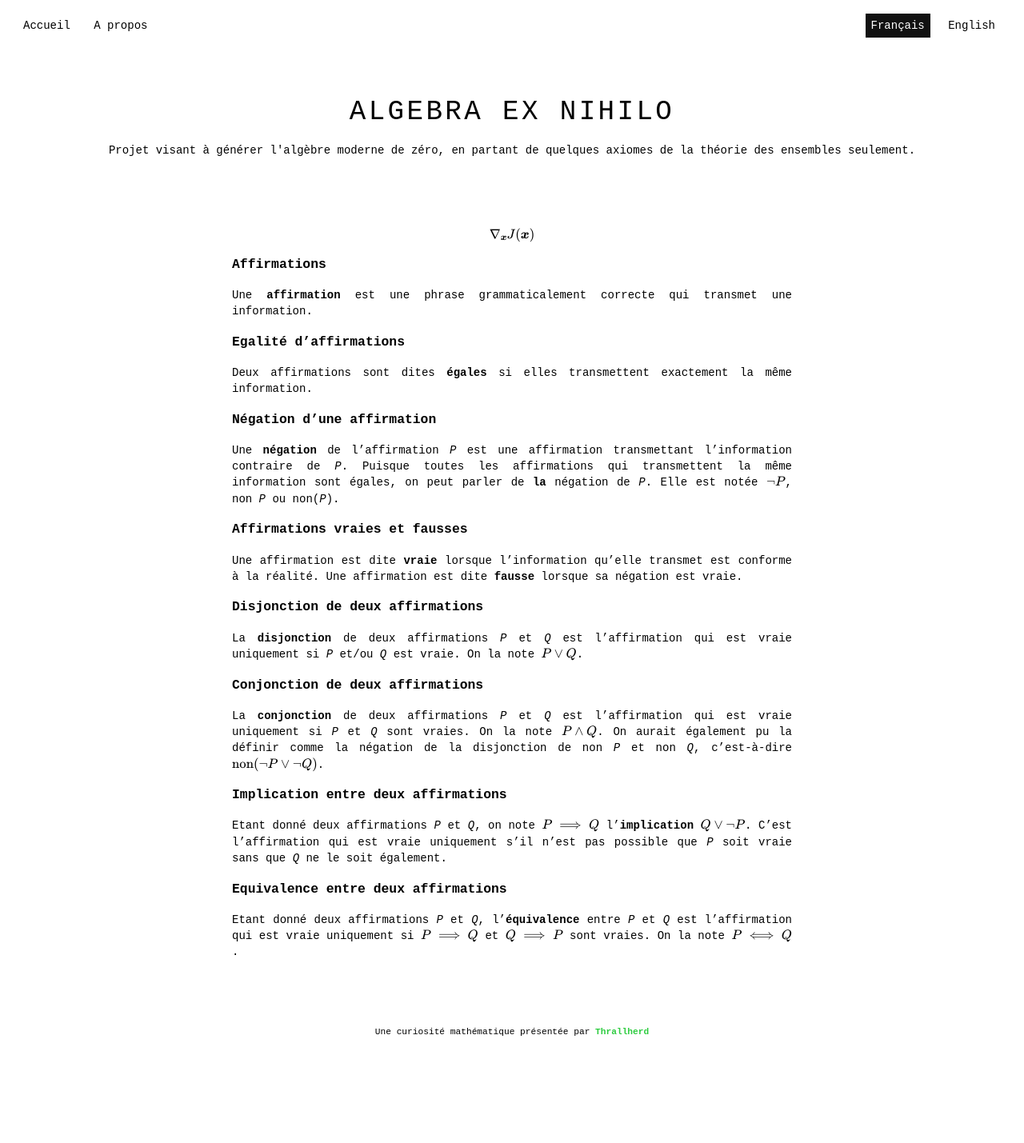
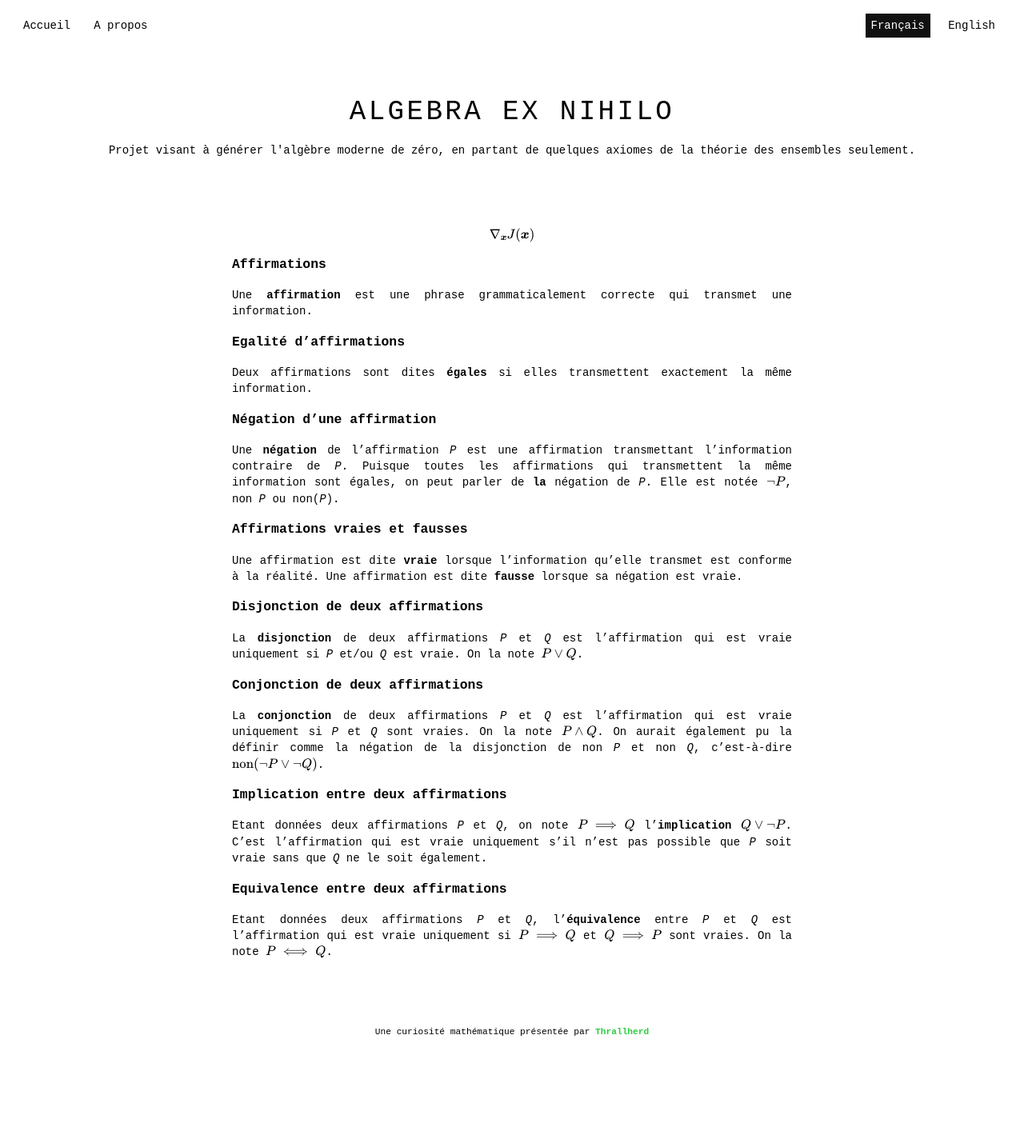
Before and after one commit to Thrallherd/AlgebraExNihilo, a Jekyll site: the page built from basic_def.md, in a window 1280 px wide. Shown: the whole page at 80% size. Built offline with Jekyll 4.4.1, drawn with Linux system fonts in a browser that asks for light colours; formulas are drawn with MathJax 3.

Commit message:
Update basic_def.md

```diff
--- a/basic_def.md
+++ b/basic_def.md
@@ -28,7 +28,7 @@ La **disjonction** de deux affirmations _P_ et _Q_ est l'affirmation qui est vra
 La **conjonction** de deux affirmations _P_ et _Q_ est l'affirmation qui est vraie uniquement si _P_ et _Q_ sont vraies. On la note $$P \land Q$$. On aurait également pu la définir comme la négation de la disjonction de non _P_ et non _Q_, c'est-à-dire $$\text{non}(\neg P \lor \neg Q)$$.
 
 ### Implication entre deux affirmations
-Etant donné deux affirmations _P_ et _Q_, on note $$P \implies Q$$ l'**implication** $$Q \lor \neg P$$. C'est l'affirmation qui est vraie uniquement s'il n'est pas possible que _P_ soit vraie sans que _Q_ ne le soit également.
+Etant données deux affirmations _P_ et _Q_, on note $$P \implies Q$$ l'**implication** $$Q \lor \neg P$$. C'est l'affirmation qui est vraie uniquement s'il n'est pas possible que _P_ soit vraie sans que _Q_ ne le soit également.
 
 ### Equivalence entre deux affirmations
-Etant donné deux affirmations _P_ et _Q_, l'**équivalence** entre _P_ et _Q_ est l'affirmation qui est vraie uniquement si $$P \implies Q$$ et $$Q \implies P$$ sont vraies. On la note $$P \iff Q$$.
+Etant données deux affirmations _P_ et _Q_, l'**équivalence** entre _P_ et _Q_ est l'affirmation qui est vraie uniquement si $$P \implies Q$$ et $$Q \implies P$$ sont vraies. On la note $$P \iff Q$$.
```
